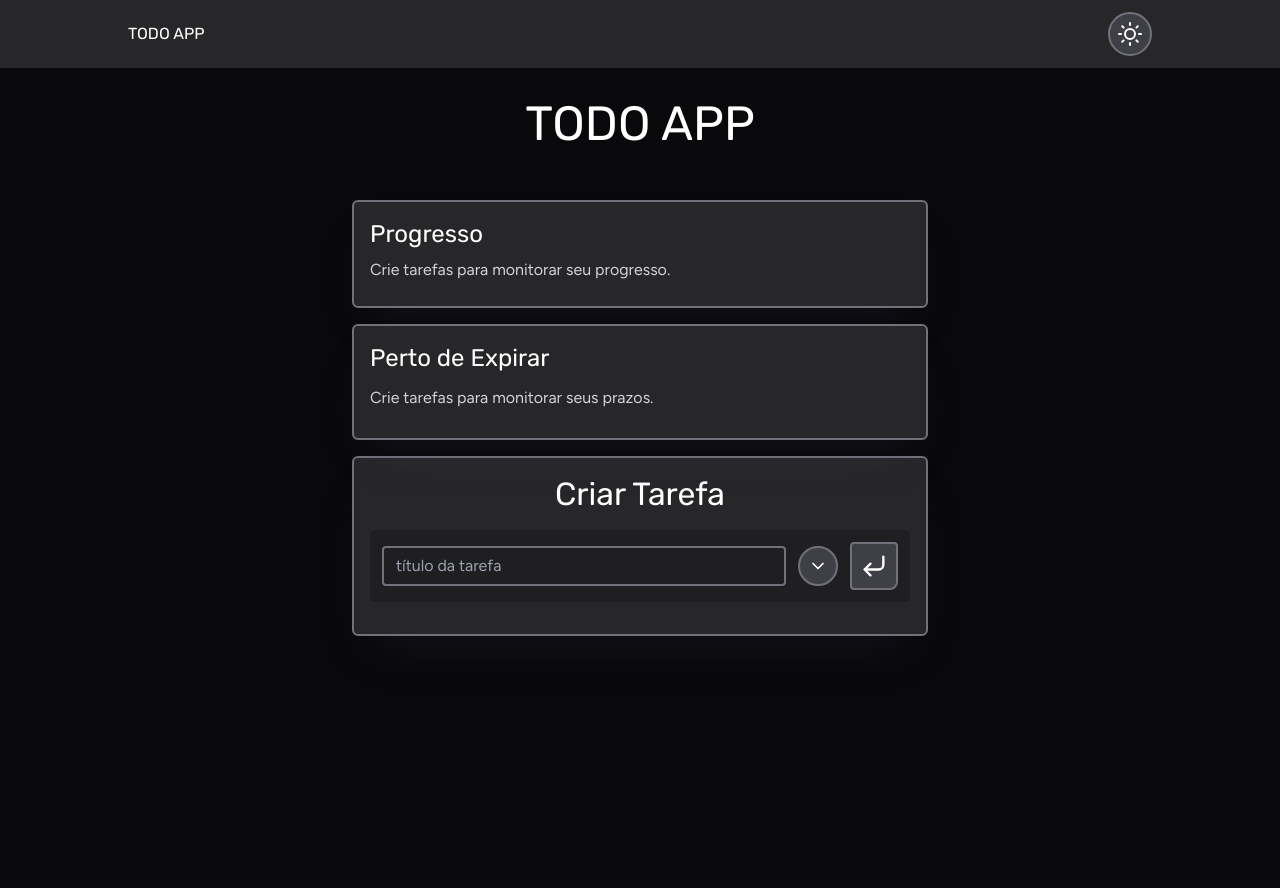
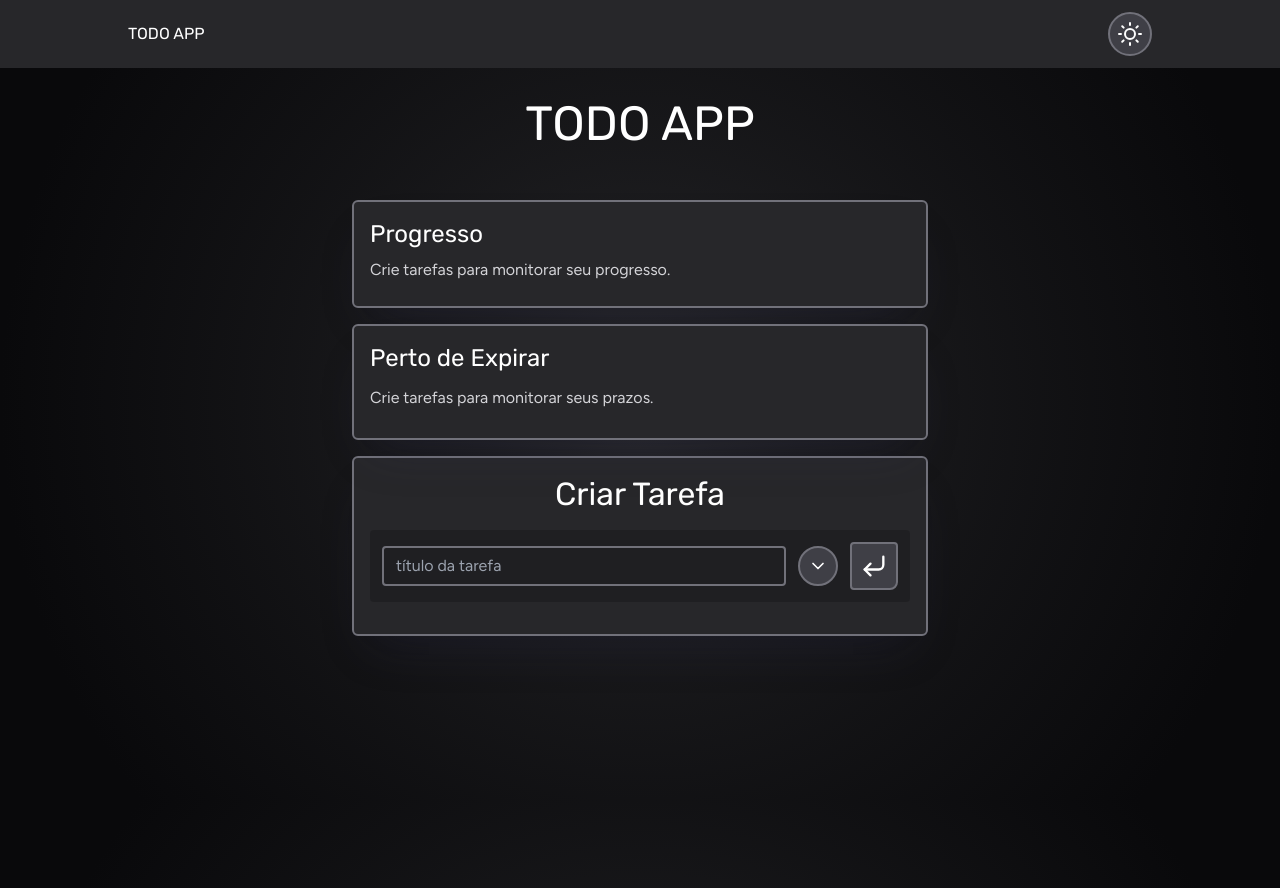
Before and after one commit to StomperHK/todo-app, a React (Vite) app: page / in a window 1280 px wide. Built offline with nearby package versions, Linux system fonts and the light colour scheme.

Commit message:
style: minor style changes.

```diff
--- a/src/index.css
+++ b/src/index.css
@@ -19,6 +19,11 @@
   text-rendering: optimizeLegibility;
   -webkit-font-smoothing: antialiased;
   -moz-osx-font-smoothing: grayscale;
+}
+
+body {
+  background-image: radial-gradient(circle farthest-side, #27272a, 40%, #09090b);
+  background-attachment: fixed;
 }
 
 button,
```
